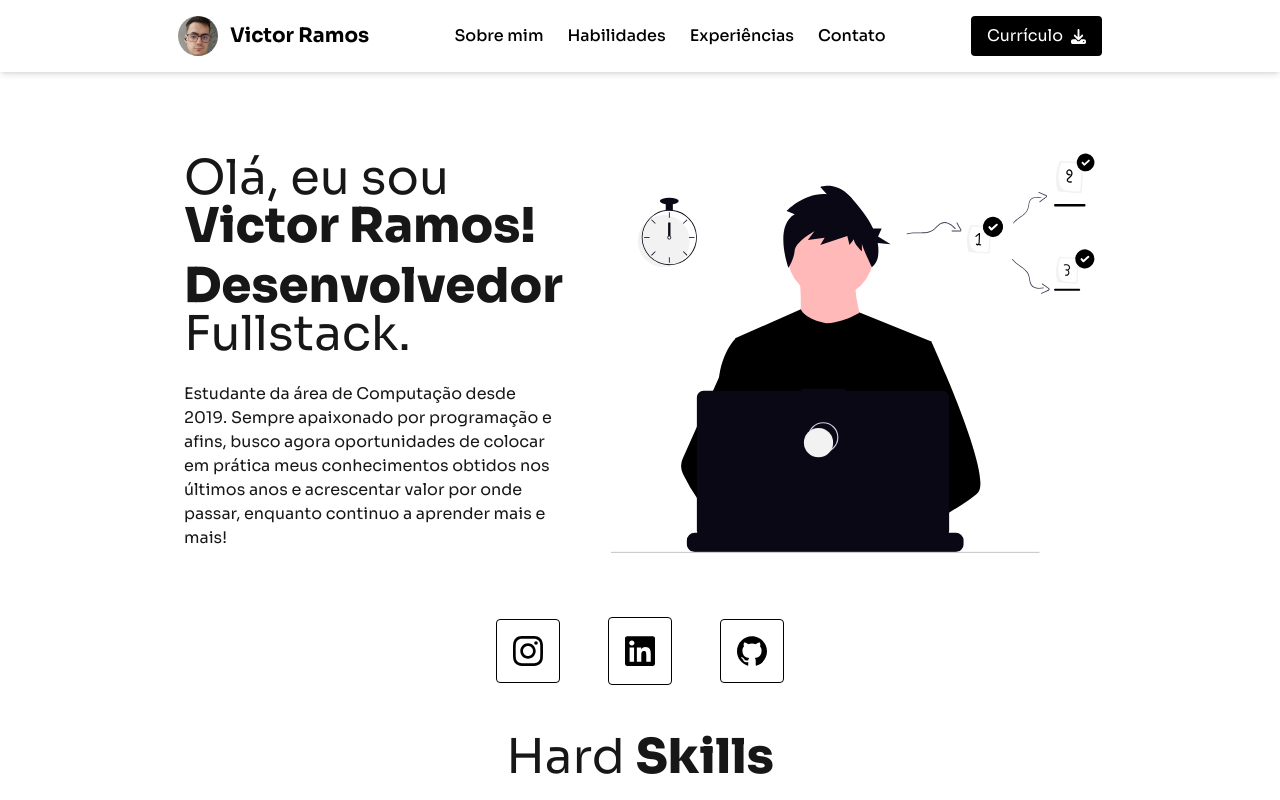
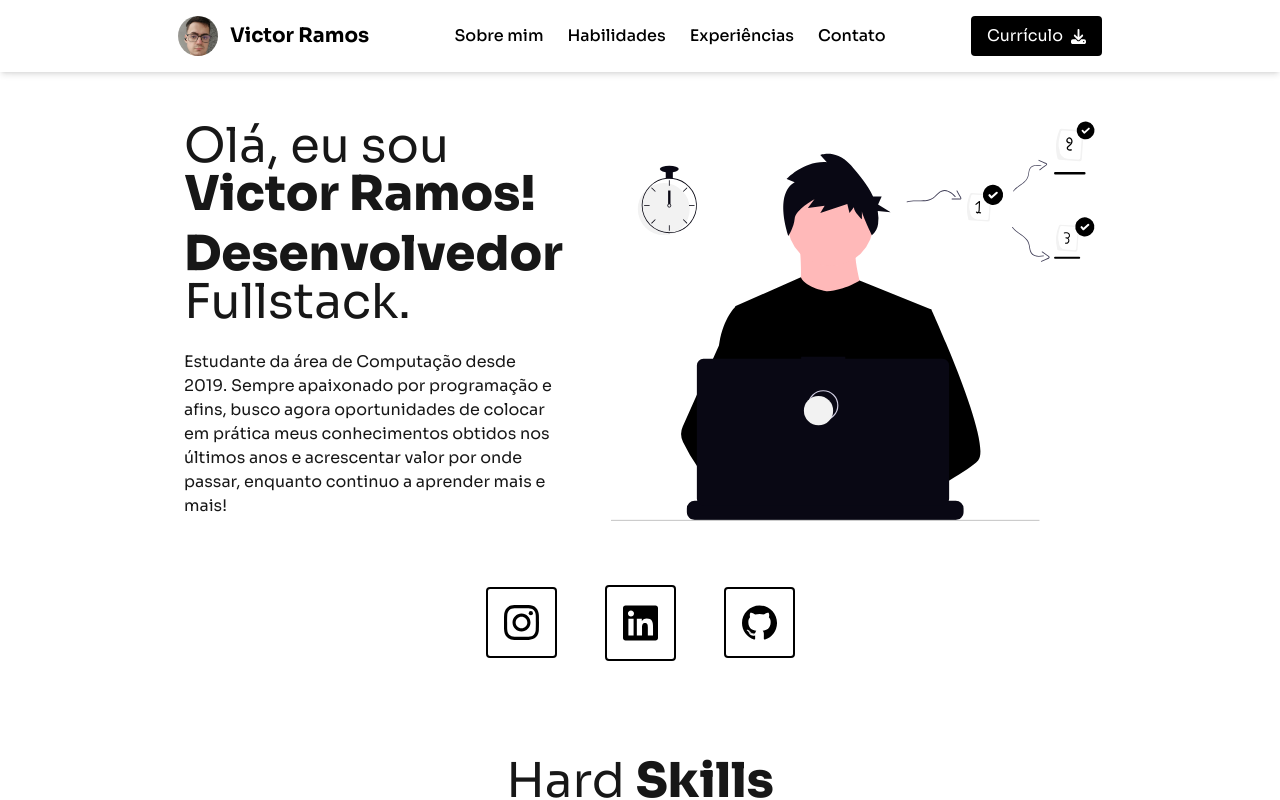
Before and after one commit to VictorRms03/Meu-Portfolio, a Next.js app: page / in a window 1280 px wide. Shown: the top 800 px of the page. Built offline with nearby package versions, Linux system fonts and the light colour scheme.

Commit message:
refactor: separação de componentes em Hero

```diff
--- a/src/components/Hero.tsx
+++ b/src/components/Hero.tsx
@@ -1,9 +1,10 @@
 import Image from "next/image";
+import HeroSocials from "./Hero/HeroSocials";
 
 export default function Hero() {
     return (
 
-        <section className="mt-20">
+        <section className="py-12">
 
             <div className="max-w-9/12 mx-auto px-6 flex flex-col md:flex-row items-center justify-between gap-12">
 
@@ -27,30 +28,7 @@ export default function Hero() {
 
             </div>
 
-            <div className="w-full flex justify-center items-center gap-12 mt-16">
-
-                <a href="https://www.instagram.com/victor_rms01/" target="_blank" rel="noopener noreferrer"
-                    className="p-4 rounded bg-white border border-black">
-
-                    <Image src={"/icons/instagram.svg"} alt="icone instagram" width={30} height={30}/>
-
-                </a>
-
-                <a href="https://www.linkedin.com/in/victor-ramos3/" target="_blank" rel="noopener noreferrer"
-                    className="p-4 rounded bg-white border border-black" >
-
-                    <Image src={"/icons/linkedin.svg"} alt="icone instagram" width={30} height={30}/>
-
-                </a>
-
-                <a href="https://github.com/VictorRms03" target="_blank" rel="noopener noreferrer"
-                    className="p-4 rounded bg-white border border-black">
-
-                    <Image src={"/icons/github.svg"} alt="icone instagram" width={30} height={30}/>
-
-                </a>
-
-            </div>
+            <HeroSocials />
 
         </section>
 
--- /dev/null
+++ b/src/components/Hero/HeroSocials.tsx
@@ -0,0 +1,32 @@
+import Image from "next/image";
+
+export default function HeroSocials() {
+    return (
+
+        <div className="w-full flex justify-center items-center gap-12 mt-16">
+
+            <a href="https://www.instagram.com/victor_rms01/" target="_blank" rel="noopener noreferrer"
+                className="group p-4 rounded bg-white border-2 border-black hover:bg-black">
+
+                <Image src={"/icons/instagram.svg"} alt="icone instagram" width={35} height={35} className="group-hover:invert"/>
+
+            </a>
+
+            <a href="https://www.linkedin.com/in/victor-ramos3/" target="_blank" rel="noopener noreferrer"
+                className="group p-4 rounded bg-white border-2 border-black hover:bg-black">
+
+                <Image src={"/icons/linkedin.svg"} alt="icone instagram" width={35} height={35} className="group-hover:invert"/>
+
+            </a>
+
+            <a href="https://github.com/VictorRms03" target="_blank" rel="noopener noreferrer"
+                className="group p-4 rounded bg-white border-2 border-black hover:bg-black">
+
+                <Image src={"/icons/github.svg"} alt="icone instagram" width={35} height={35} className="group-hover:invert"/>
+
+            </a>
+
+        </div>
+
+    )
+}
```
